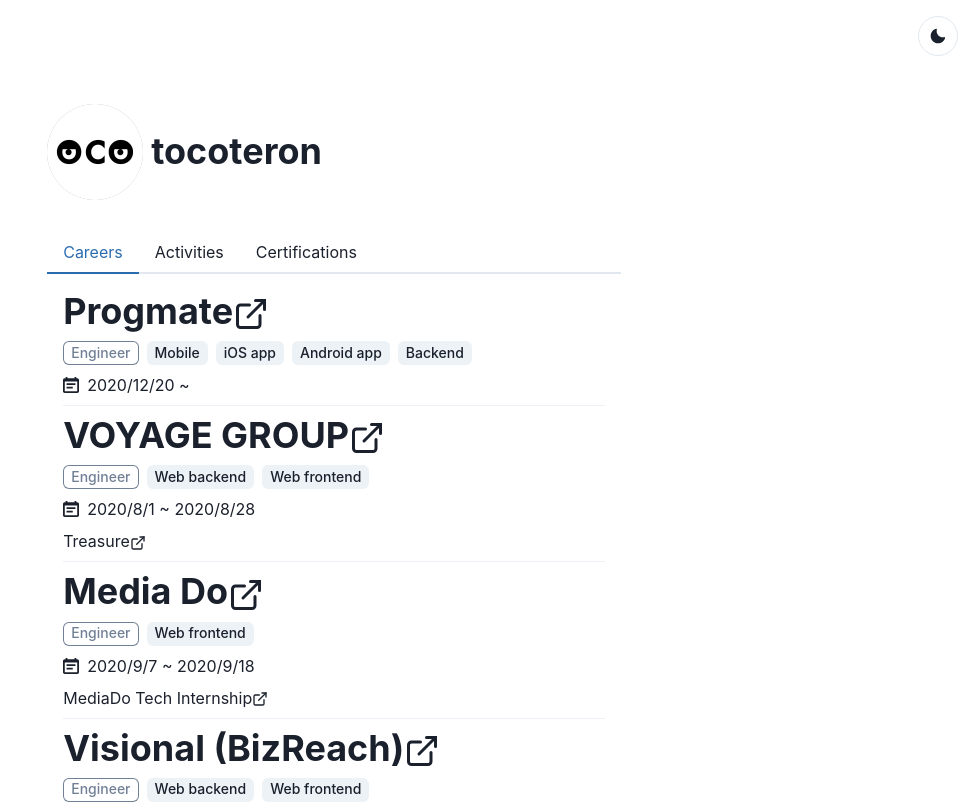
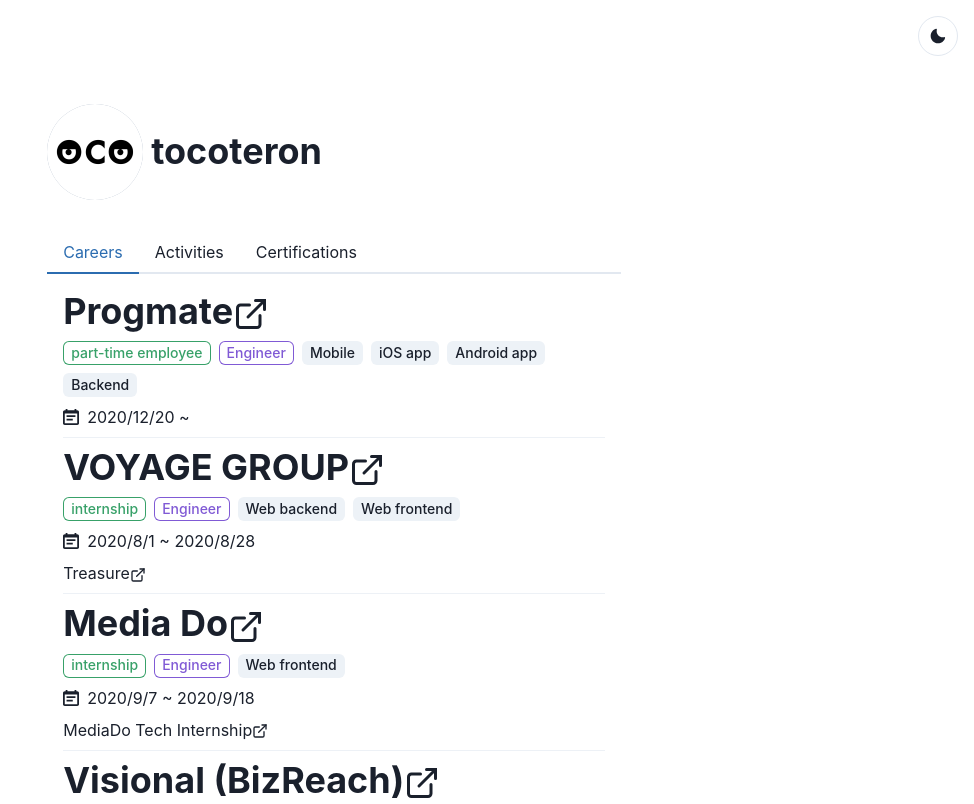
Before and after one commit to tocoteron/tocoteron.com, a React (Create React App) app in the folder frontend/: page / in a window 1280 px wide. Shown: the top 804 px of the page, without its empty margins (306-1280 px from the left). Built offline with nearby package versions, Linux system fonts and the light colour scheme.

Commit message:
Add employment status

```diff
--- a/frontend/src/components/molecules/CareerDisplay.tsx
+++ b/frontend/src/components/molecules/CareerDisplay.tsx
@@ -16,8 +16,11 @@
       link={career.company.links[0]}
     />
     <Wrap>
+      <Tag variant="outline" colorScheme="green">
+        {career.employmentStatus}
+      </Tag>
       {career.roles.map((role) => (
-        <Tag key={role} variant="outline">
+        <Tag key={role} variant="outline" colorScheme="purple">
           {role}
         </Tag>
       ))}
```
